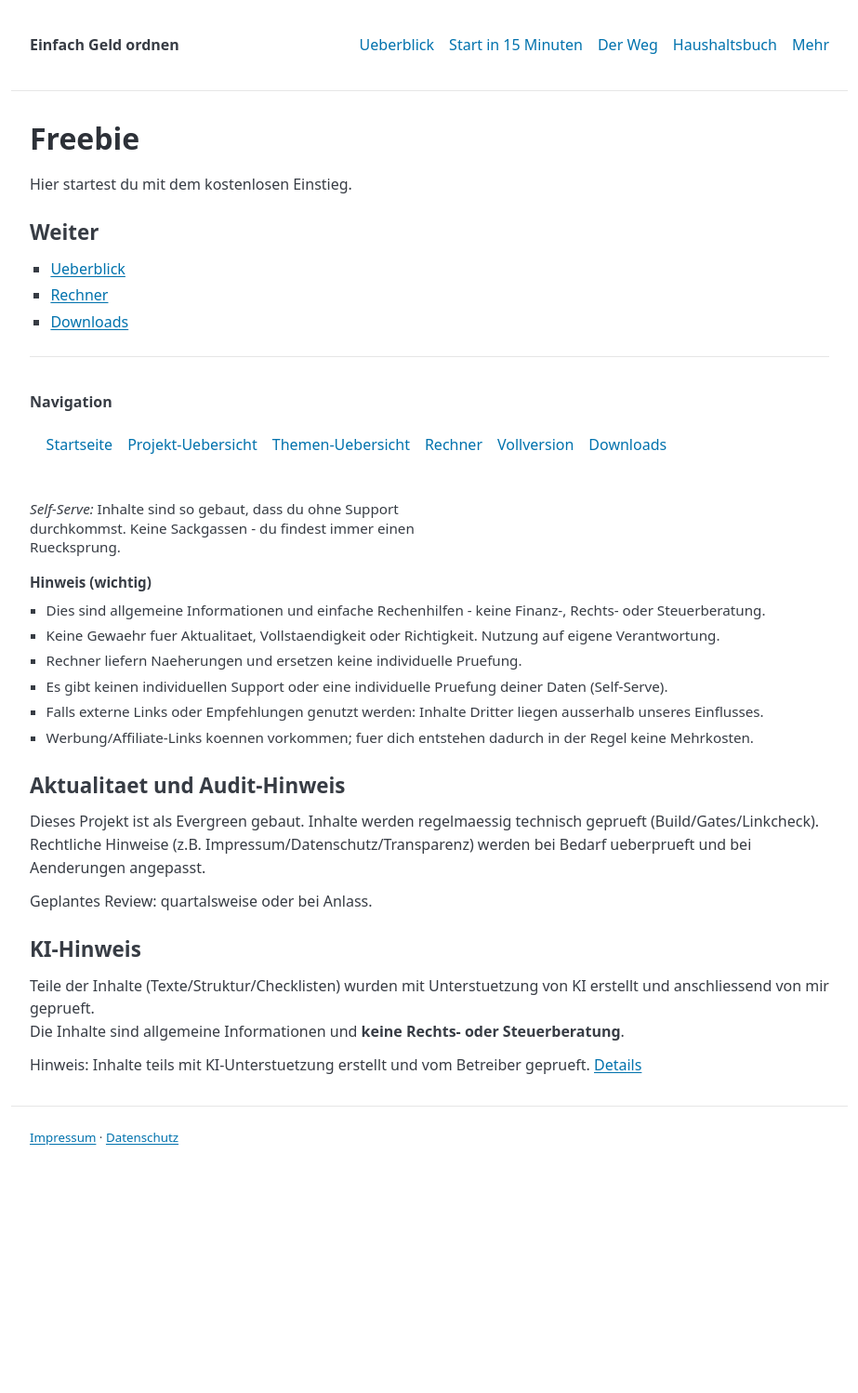
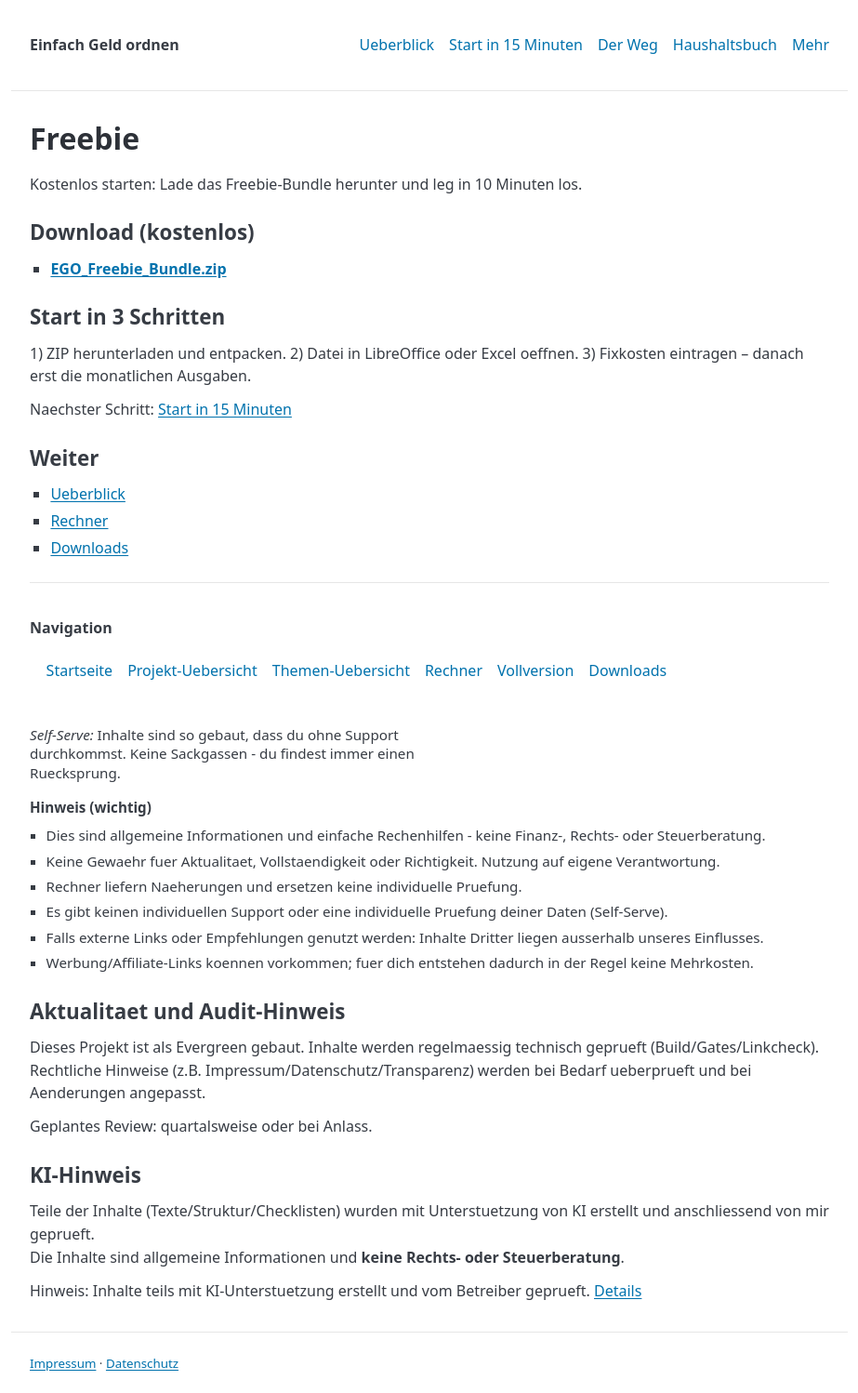
Before and after one commit to gluecklich-tools/einfach-geld-ordnen, a Jekyll site: the page built from seiten/freebie.md, in a window 1280 px wide. Shown: the whole page at 93% size, without its empty margins (178-1101 px from the left). Built offline with Jekyll 4.4.1, drawn with Linux system fonts in a browser that asks for light colours; before the commit the page ends 1255 px from its top, so only the background shows below that.

Commit message:
Klaus-Run: automated gates + push 2026-02-22 13:42

```diff
--- a/seiten/freebie.md
+++ b/seiten/freebie.md
@@ -5,9 +5,22 @@ title: Freebie
 permalink: /seiten/freebie.html
 description: "Freebie – kurze Einordnung + klare nächste Schritte. Haushaltsbuch, Fixkosten, Rücklagen, Schulden: einfach ohne App."
 ---
+
 # Freebie
 
-Hier startest du mit dem kostenlosen Einstieg.
+Kostenlos starten: Lade das Freebie-Bundle herunter und leg in 10 Minuten los.
+
+## Download (kostenlos)
+
+- **[EGO_Freebie_Bundle.zip]({{ site.baseurl }}/downloads/bundles/EGO_Freebie_Bundle.zip)**
+
+## Start in 3 Schritten
+
+1) ZIP herunterladen und entpacken.
+2) Datei in LibreOffice oder Excel oeffnen.
+3) Fixkosten eintragen – danach erst die monatlichen Ausgaben.
+
+Naechster Schritt: [Start in 15 Minuten]({{ site.baseurl }}/seiten/start_in_15_minuten.html)
 ## Weiter
 - [Ueberblick]({{ site.baseurl }}/pillar/einfach-geld-ordnen.html)
 - [Rechner]({{ site.baseurl }}/seiten/rechner-uebersicht.html)
```
